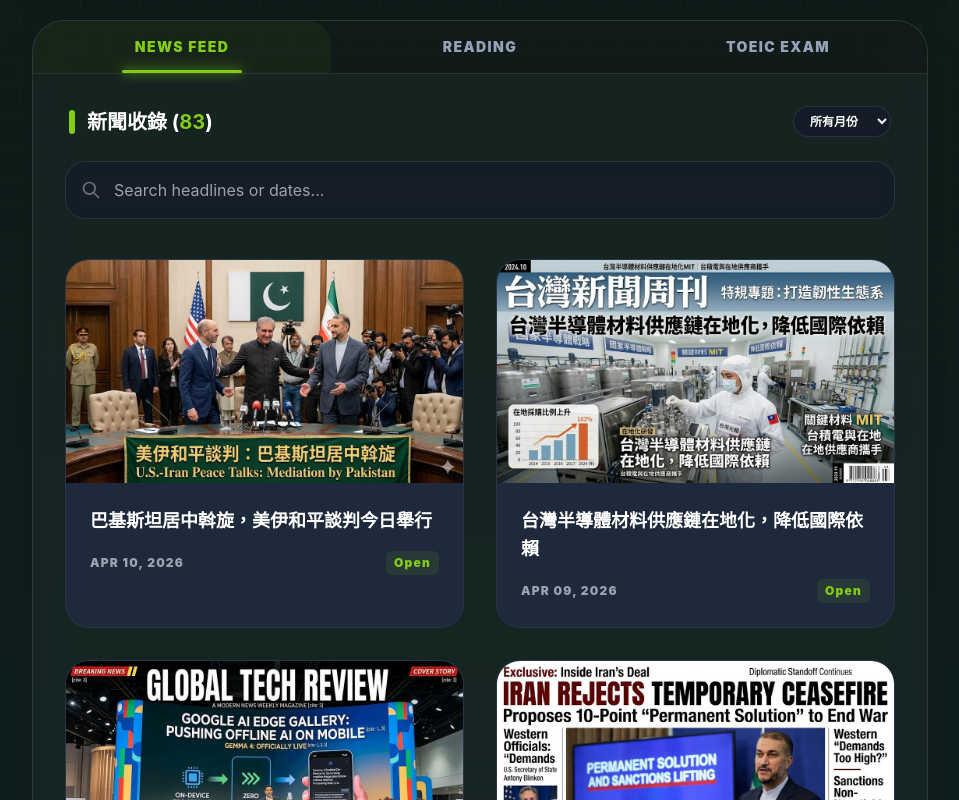
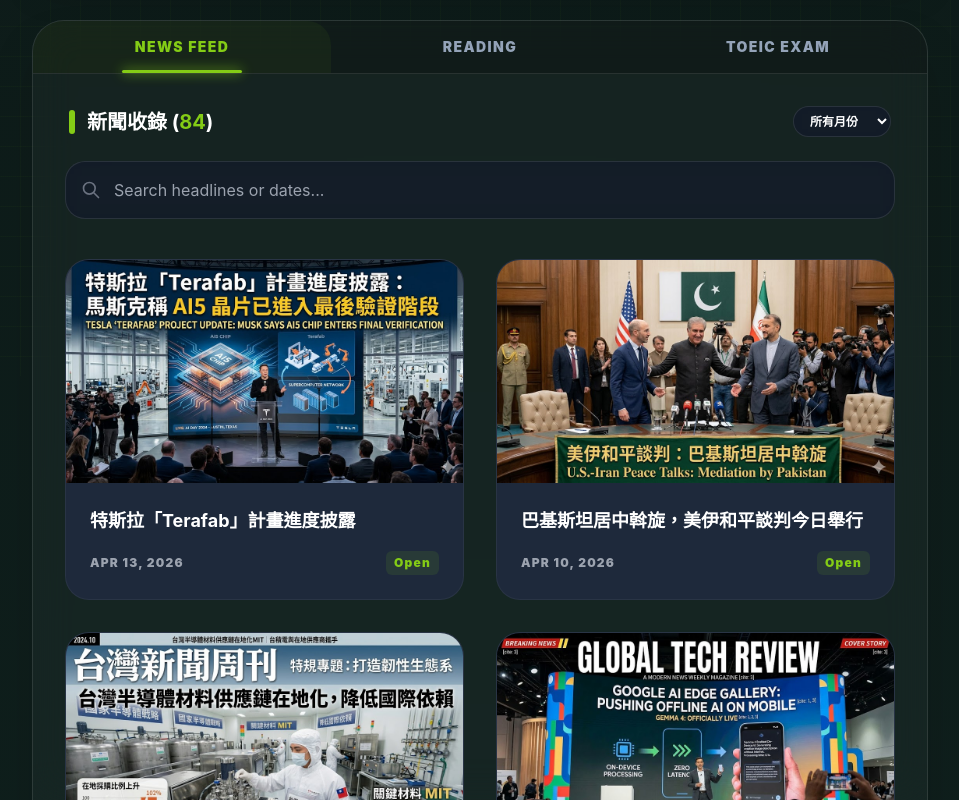
Before and after one commit to SHIU47/Daily-English, a plain HTML site: page index.html in a window 1280 px wide. Shown: the part 424-1224 px from the top of the page, without its empty margins (160-1119 px from the left). Drawn offline with nearby package versions, Linux system fonts and the light colour scheme.

Commit message:
Update index.html

```diff
--- a/index.html
+++ b/index.html
@@ -213,6 +213,7 @@
             <div class="marquee-track">
                 <div class="marquee-content items-center h-full">
                     <div class="flex shrink-0">
+                         <a href="News/2026.04.13英文新聞.html" class="marquee-item">特斯拉「Terafab」計畫進度披露</a><span class="marquee-separator">•</span>
                          <a href="News/2026.04.10英文新聞.html" class="marquee-item">巴基斯坦居中斡旋，美伊和平談判今日舉行</a><span class="marquee-separator">•</span>
                                                   <a href="News/2026.04.09英文新聞.html" class="marquee-item">台灣半導體材料供應鏈在地化，降低國際依賴</a><span class="marquee-separator">•</span>
                                                   <a href="News/2026.04.08英文新聞.html" class="marquee-item">Google AI Edge Gallery推動手機離線AI，Gemma 4上線</a><span class="marquee-separator">•</span>
@@ -276,6 +277,7 @@
                          <a href="News/2026.01.06英文新聞.html" class="marquee-item">台股攻上三萬點</a><span class="marquee-separator">•</span>
                     </div>
                     <div class="flex shrink-0">
+                         <a href="News/2026.04.13英文新聞.html" class="marquee-item">特斯拉「Terafab」計畫進度披露</a><span class="marquee-separator">•</span>
                          <a href="News/2026.04.10英文新聞.html" class="marquee-item">巴基斯坦居中斡旋，美伊和平談判今日舉行</a><span class="marquee-separator">•</span>
                                                   <a href="News/2026.04.09英文新聞.html" class="marquee-item">台灣半導體材料供應鏈在地化，降低國際依賴</a><span class="marquee-separator">•</span>
                                                   <a href="News/2026.04.08英文新聞.html" class="marquee-item">Google AI Edge Gallery推動手機離線AI，Gemma 4上線</a><span class="marquee-separator">•</span>
@@ -367,6 +369,15 @@
                     </div>
 
                     <ul id="document-list" class="grid grid-cols-1 sm:grid-cols-2 gap-8">
+                        <li data-date="2026/04/13" data-month="2026-04">
+                            <a href="News/2026.04.13英文新聞.html" class="grid-card group block">
+                                <div class="aspect-video relative overflow-hidden"><img src="covers/news_20260413.jpg" class="w-full h-full object-cover transition-transform duration-700 group-hover:scale-110" onerror="this.src='https://placehold.co/600x400/1e293b/84cc16?text=NEWS'"></div>
+                                <div class="p-6 flex flex-col justify-between flex-grow">
+                                    <h3 class="text-white font-bold text-lg mb-4 line-clamp-2">特斯拉「Terafab」計畫進度披露</h3>
+                                    <div class="flex items-center justify-between text-gray-400 text-xs font-black tracking-widest mt-auto"><span>APR 13, 2026</span><span class="text-lime-500 bg-lime-500/10 px-2 py-1 rounded-md">Open</span></div>
+                                </div>
+                            </a>
+                        </li>
                         <li data-date="2026/04/10" data-month="2026-04">
                             <a href="News/2026.04.10英文新聞.html" class="grid-card group block">
                                 <div class="aspect-video relative overflow-hidden"><img src="covers/news_20260410.jpg" class="w-full h-full object-cover transition-transform duration-700 group-hover:scale-110" onerror="this.src='https://placehold.co/600x400/1e293b/84cc16?text=NEWS'"></div>
```
